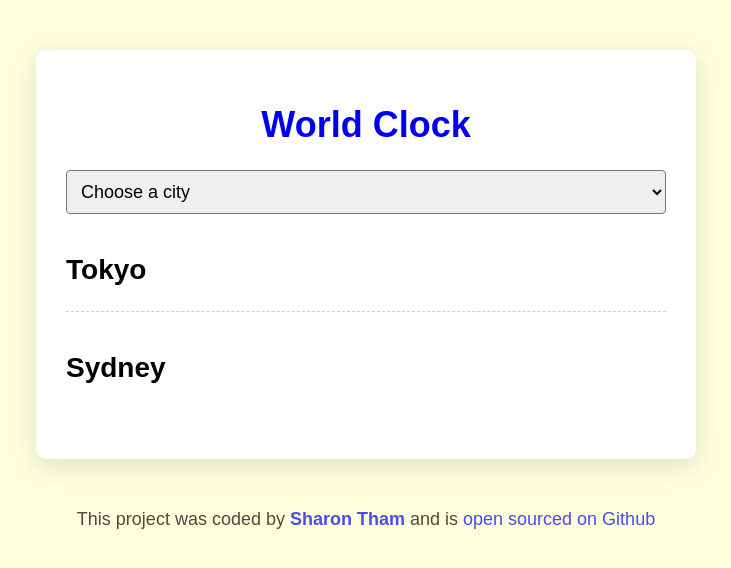
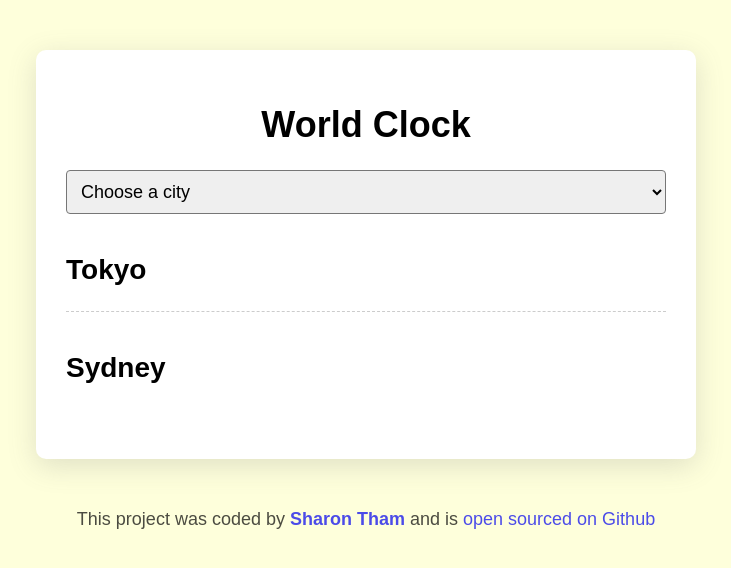
Before and after one commit to sharonthy97/world-clock, a plain HTML site: page index.html in a window 1280 px wide. Shown: the whole page, without its empty margins (274-1005 px from the left). Drawn offline with nearby package versions, Linux system fonts and the light colour scheme; a script that the page names is missing.

Commit message:
Removed text decoration on H1 link and added text color to black

```diff
--- a/css/style.css
+++ b/css/style.css
@@ -6,7 +6,11 @@ body {
 h1 {
   text-align: center;
   font-size: 36px;
+}
+
+h1 a {
   text-decoration: none;
+  color: #000;
 }
 
 h2 {
```
